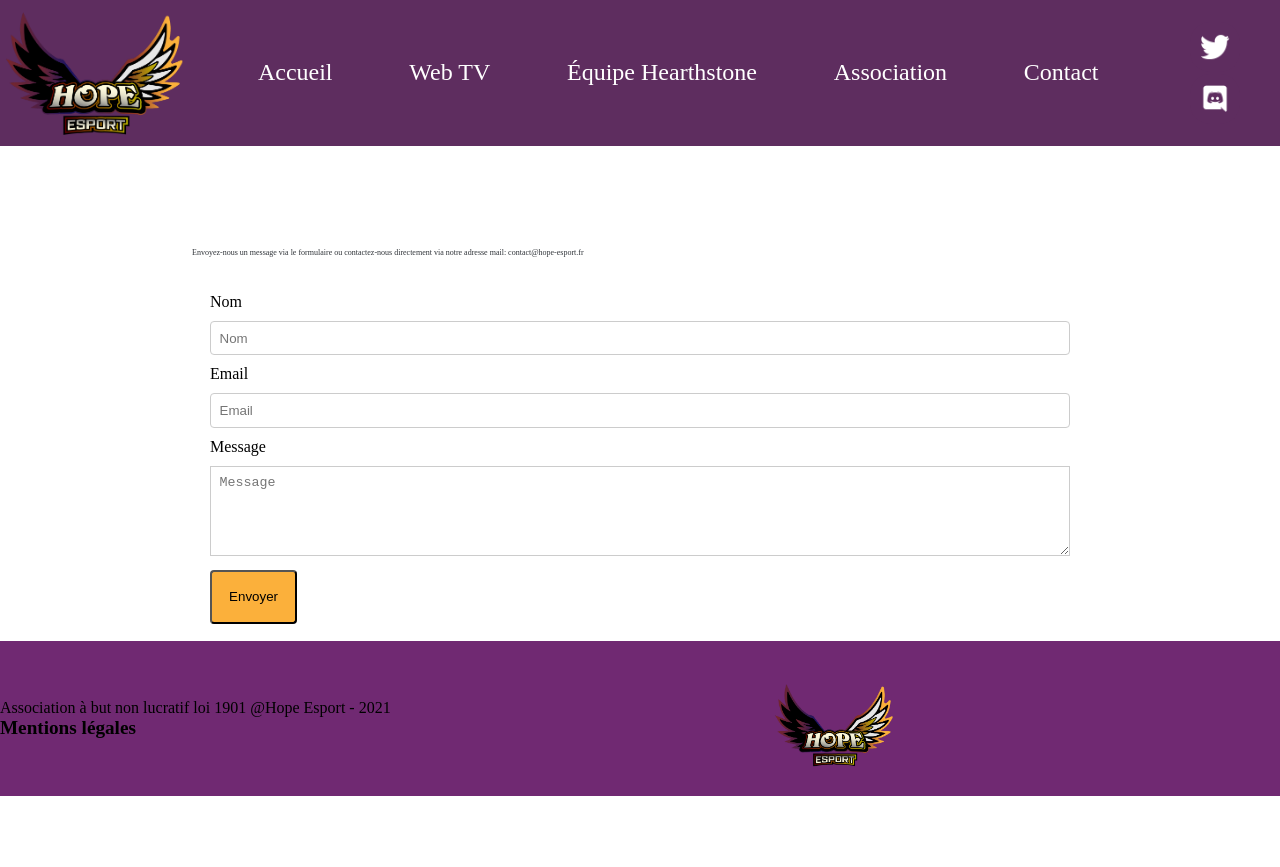
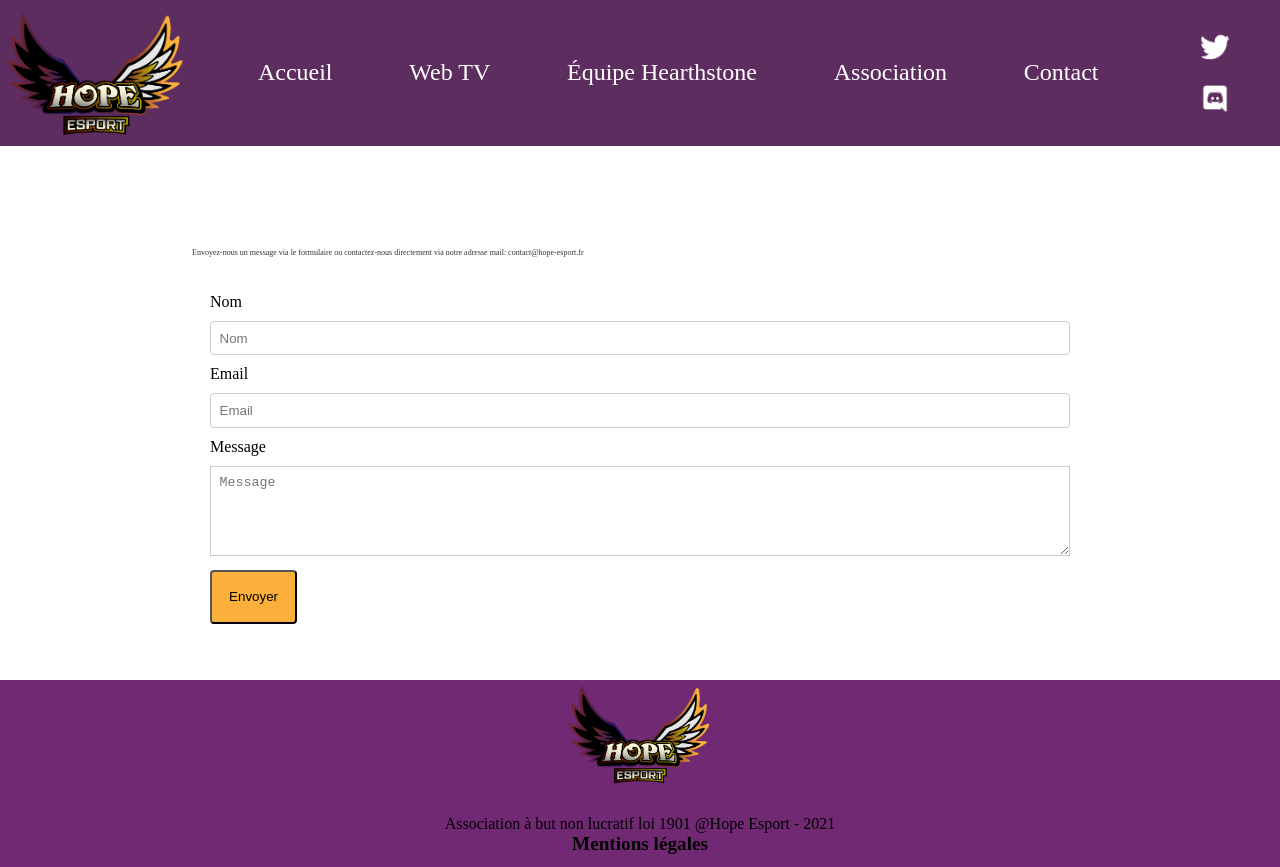
Before and after one commit to MaulineYoann/Hackathon2-front, a React (Create React App) app: page /contact in a window 1280 px wide. Before the commit the page ends 800 px from the top, so only its background shows below. Built offline with nearby package versions, Linux system fonts and the light colour scheme.

Commit message:
footer created

```diff
--- a/src/components/Footer.css
+++ b/src/components/Footer.css
@@ -4,21 +4,22 @@
 }
 
 .footer-container {
-    display: flex;
-    justify-content: space-around;
     align-items: center;
 }
 
 .footer-logo {
-    width: 10%;
-    display: flex;
+    width: 12%;
 }
 
 .footer-text-container {
-
+    display: flex;
+    justify-content: center;
+    flex-direction: column;
+    align-items: center;
 }
 
 .mention-footer {
     font-size: 120%;
     color: black;
+    margin-bottom: 1%;
 }
--- a/src/components/Footer.jsx
+++ b/src/components/Footer.jsx
@@ -6,13 +6,13 @@ function Footer() {
   return (
     <div className="Footer">
       <div className="footer-container">
+      <img className="footer-logo" id="logo" src={logo} alt="Logo" />
         <div className="footer-text-container">
           <div className="text-footer">
             Association à but non lucratif loi 1901 @Hope Esport - 2021
           </div>
           <h1 className="mention-footer">Mentions légales</h1>
         </div>
-        <img className="footer-logo" id="logo" src={logo} alt="Logo" />
       </div>
     </div>
   );
```
